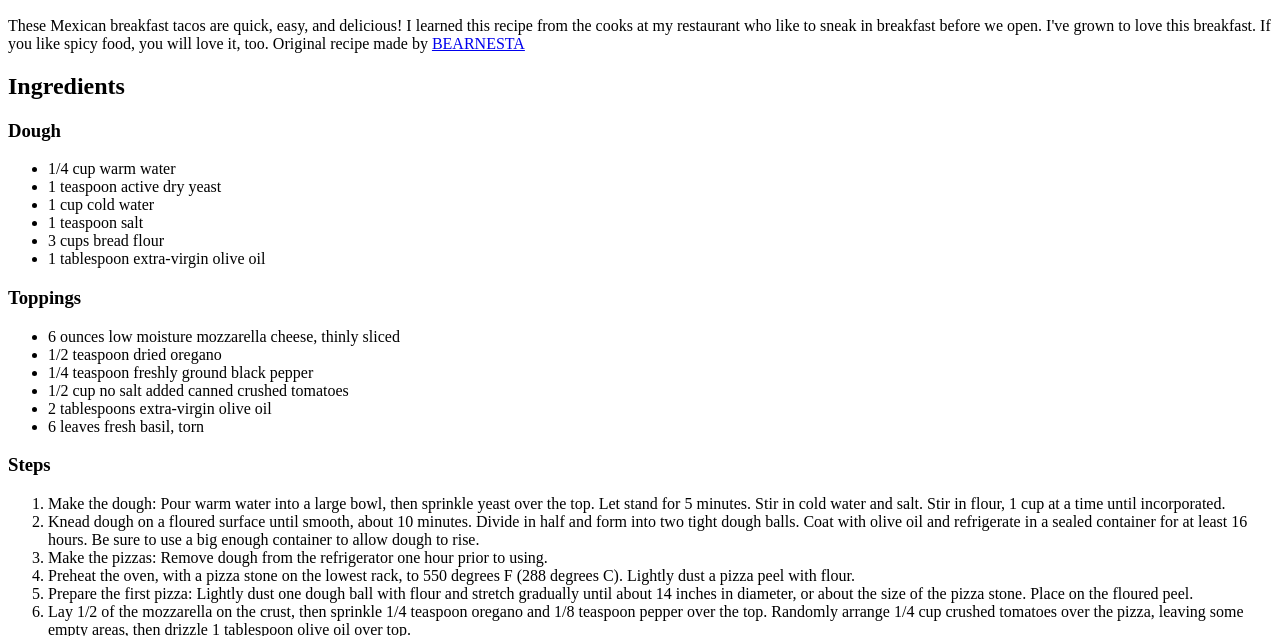
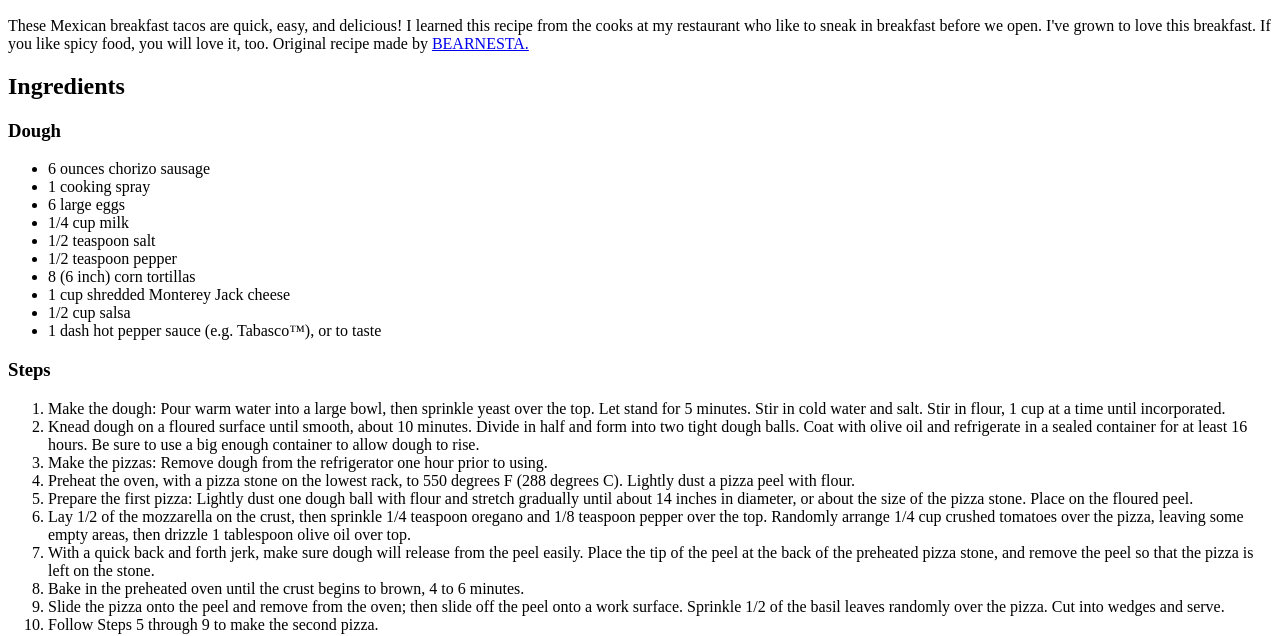
Before and after one commit to bbrandito/odin-recipes, a plain HTML site: page recipes/tacos.html in a window 1280 px wide. Shown: the part 646-1282 px from the top of the page. Drawn offline with Linux system fonts and the light colour scheme; files whose address does not match are found by name.

Commit message:
Add Ingredients

```diff
--- a/recipes/tacos.html
+++ b/recipes/tacos.html
@@ -12,28 +12,24 @@
     <h2>Description</h2>
     <p1>These Mexican breakfast tacos are quick, easy, and delicious! I learned this recipe from the cooks at my restaurant who like to sneak in breakfast before we open.
         I've grown to love this breakfast. If you like spicy food, you will love it, too. Original recipe made by
-        <a href="https://www.allrecipes.com/cook/1099455">BEARNESTA<a> </p1>
+        <a href="https://www.allrecipes.com/cook/1099455">BEARNESTA.<a> </p1>
 
 
     <h2>Ingredients</h2>
     <h3>Dough</h3>
     <ul>
-        <li>1/4 cup warm water</li>
-        <li>1 teaspoon active dry yeast</li>
-        <li>1 cup cold water</li>
-        <li>1 teaspoon salt</li>
-        <li>3 cups bread flour</li>
-        <li>1 tablespoon extra-virgin olive oil</li>
+        <li>6 ounces chorizo sausage</li>
+        <li>1 cooking spray</li>
+        <li>6 large eggs</li>
+        <li>1/4 cup milk</li>
+        <li>1/2 teaspoon salt</li>
+        <li>1/2 teaspoon pepper</li>
+        <li>8 (6 inch) corn tortillas</li>
+        <li>1 cup shredded Monterey Jack cheese</li>
+        <li>1/2 cup salsa</li>
+        <li>1 dash hot pepper sauce (e.g. Tabasco™), or to taste</li>
     </ul>
-    <h3>Toppings</h3>
-    <ul>
-        <li>6 ounces low moisture mozzarella cheese, thinly sliced</li>
-        <li>1/2 teaspoon dried oregano</li>
-        <li>1/4 teaspoon freshly ground black pepper</li>
-        <li>1/2 cup no salt added canned crushed tomatoes</li>
-        <li>2 tablespoons extra-virgin olive oil</li>
-        <li>6 leaves fresh basil, torn</li>
-    </ul>
+
 
     <h3>Steps</h3>
     <ol>
```
